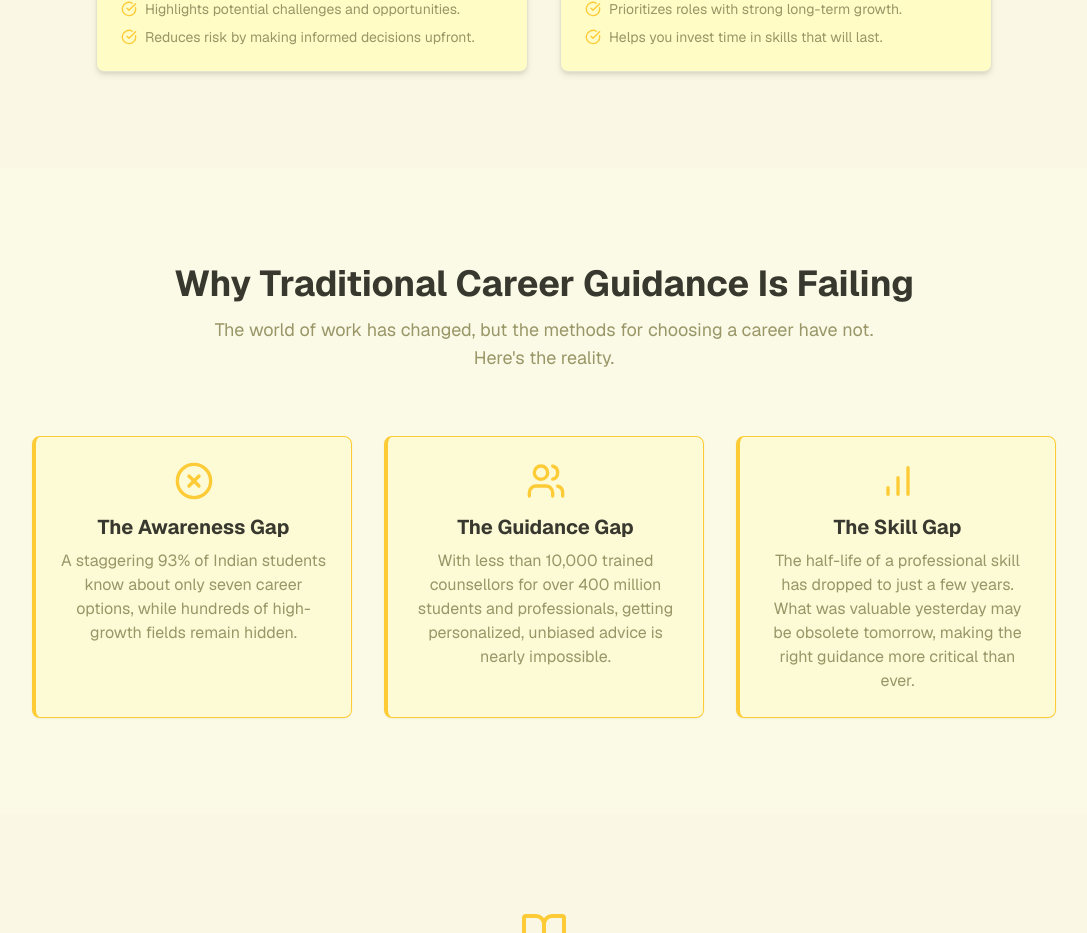
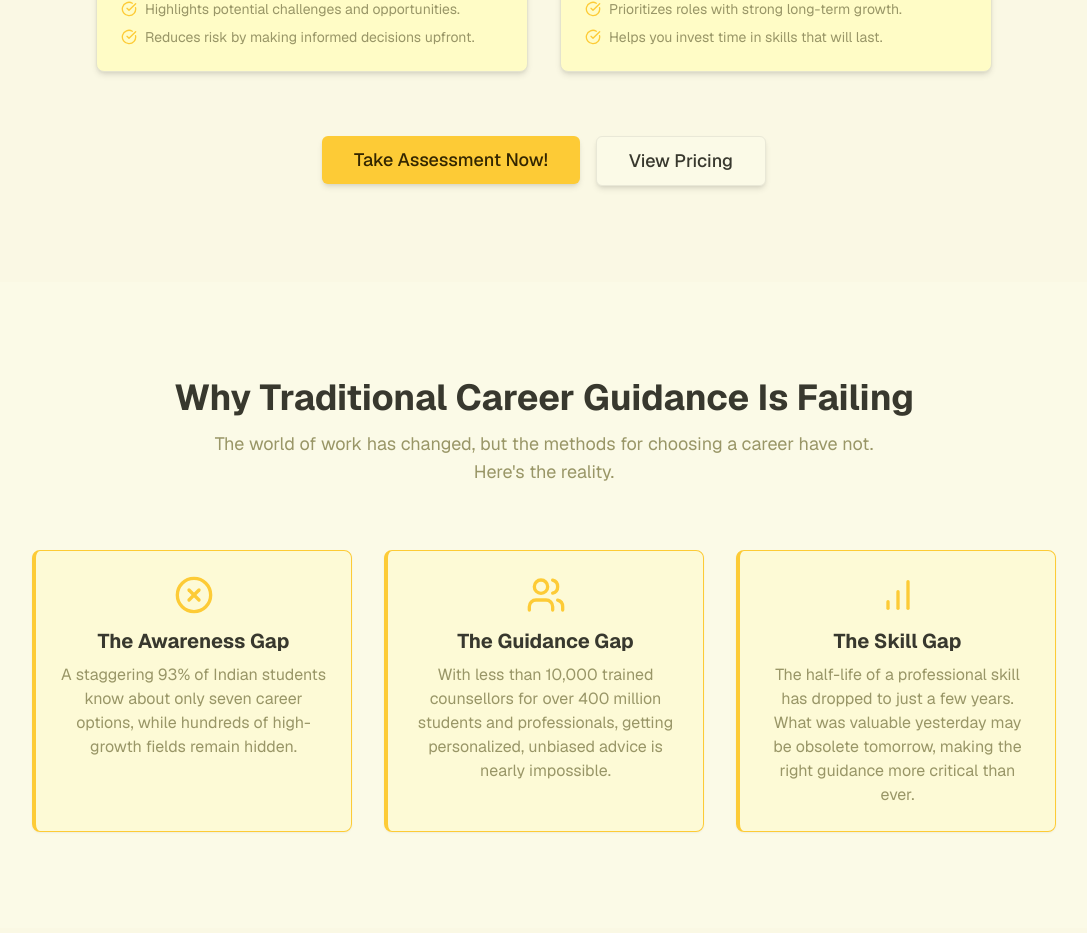
Before and after one commit to SinghRaghvendra/Margdarshak-AI, a Next.js app: page / in a window 1280 px wide. Shown: the part 2240-3173 px from the top of the page, without its empty margins (96-1183 px from the left). Built offline with nearby package versions, Linux system fonts and the light colour scheme; no server answers.

Commit message:
Feeling Lost? You're Not Alone. no cta button in this section. Take Asse

```diff
--- a/src/components/HomePageClient.tsx
+++ b/src/components/HomePageClient.tsx
@@ -362,6 +362,18 @@ export default function HomePageClient() {
                 </Card>
               ))}
             </div>
+             <div className="text-center mt-16 flex flex-col sm:flex-row gap-4 justify-center">
+                <Link href={careerGuidanceHref}>
+                    <Button size="lg" className="text-lg py-6 px-8 shadow-md" suppressHydrationWarning>
+                        Take Assessment Now!
+                    </Button>
+                </Link>
+                <Link href="/pricing">
+                    <Button size="lg" variant="outline" className="text-lg py-6 px-8 shadow-md">
+                        View Pricing
+                    </Button>
+                </Link>
+            </div>
           </div>
         </section>
 
```
